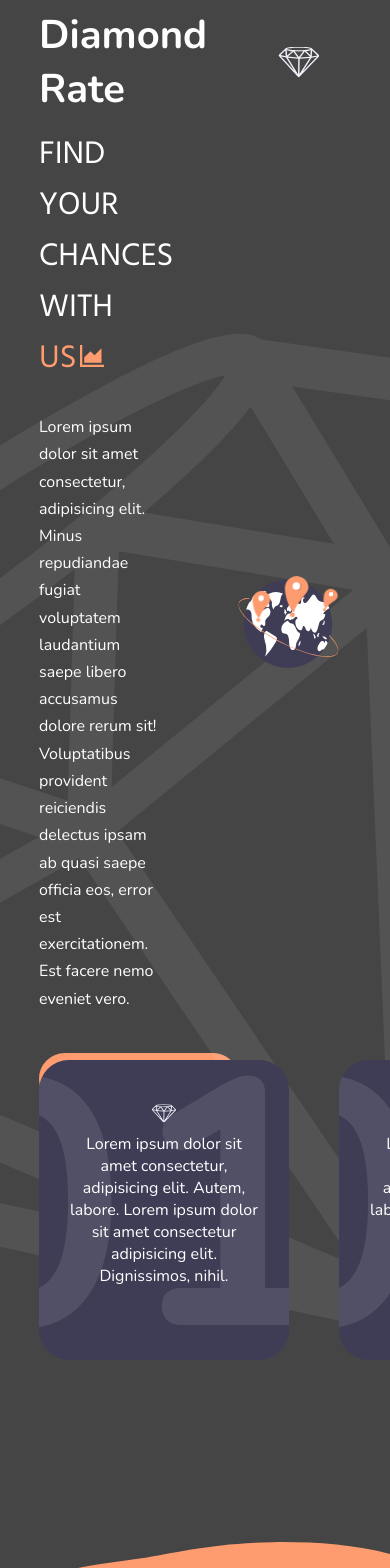
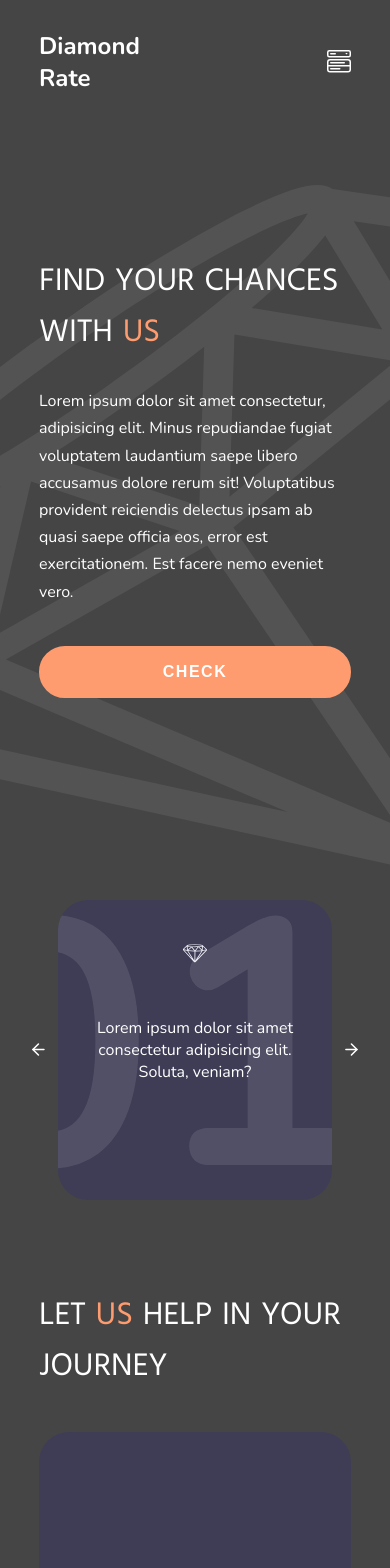
Before and after one commit to bhryniewicz/pl_app, a React (Create React App) app: page / in a window 390 px wide. Shown: the top 1568 px of the page. Built offline with nearby package versions, Linux system fonts and the light colour scheme.

Commit message:
add mobile view to landign page create mobile menu

```diff
--- a/src/components/AnimatedSvg/Aniamted.styles.js
+++ b/src/components/AnimatedSvg/Aniamted.styles.js
@@ -12,6 +12,10 @@ const scaleMarker = keyframes`
 
 export const SvgImage = styled.svg`
   transform: scale(0.8);
+  @media ${({ theme }) => theme.breakpoints.mobile} {
+    display: none;
+  }
+
   .overflow {
     overflow: auto;
   }
--- a/src/components/Cards/Cards.js
+++ b/src/components/Cards/Cards.js
@@ -1,21 +1,79 @@
-import React from 'react';
-import { Wrapper, Card } from './Cards.styles';
+import React, { useEffect, useState } from 'react';
+import { Wrapper, Card, SingleCardWrapper } from './Cards.styles';
+import { FiArrowLeft, FiArrowRight } from 'react-icons/fi';
 
 export const Cards = () => {
-  return (
-    <Wrapper>
-      <Card idx={'1'}>
-        Lorem ipsum dolor sit amet consectetur, adipisicing elit. Autem, labore. Lorem ipsum dolor
-        sit amet consectetur adipisicing elit. Dignissimos, nihil.
-      </Card>
-      <Card idx={'2'}>
-        Lorem ipsum dolor sit amet consectetur, adipisicing elit. Autem, labore. Lorem ipsum dolor
-        sit amet consectetur adipisicing elit. Dignissimos, nihil.
-      </Card>
-      <Card idx={'3'}>
-        Lorem ipsum dolor sit amet consectetur, adipisicing elit. Autem, labore. Lorem ipsum dolor
-        sit amet consectetur adipisicing elit. Dignissimos, nihil.
-      </Card>
-    </Wrapper>
-  );
+  const [width, setWidth] = useState(window.innerWidth);
+  const [cardNum, setCardNum] = useState(0);
+
+  const arrowStyles = {
+    fontSize: '45px',
+    color: 'white',
+    transform: 'translateX(10px)',
+  };
+
+  const arrowLeft = {
+    ...arrowStyles,
+    transform: 'translateX(-10px)',
+  };
+
+  const contentData = [
+    {
+      id: '1',
+      content: ' Lorem ipsum dolor sit amet consectetur adipisicing elit. Soluta, veniam?',
+    },
+    {
+      id: '2',
+      content: ' Lorem ipsum dolor sit amet consectetur adipisicing elit. Soluta, veniam?',
+    },
+    {
+      id: '3',
+      content: ' Lorem ipsum dolor sit amet consectetur adipisicing elit. Soluta, veniam?',
+    },
+  ];
+
+  const incrementNum = () => {
+    setCardNum(cardNum + 1);
+
+    if (cardNum >= contentData.length - 1) {
+      setCardNum(0);
+    }
+  };
+
+  const decrementNum = () => {
+    setCardNum(cardNum - 1);
+    if (cardNum <= 0) {
+      setCardNum(contentData.length - 1);
+    }
+  };
+
+  useEffect(() => {
+    const handleWindowResize = () => setWidth(window.innerWidth);
+
+    window.addEventListener('resize', () => handleWindowResize());
+
+    return window.removeEventListener('resize', () => handleWindowResize);
+  }, []);
+
+  if (width > 416) {
+    return (
+      <Wrapper>
+        {contentData.map(({ id, content }) => {
+          return (
+            <Card id={id} key={id}>
+              {content}
+            </Card>
+          );
+        })}
+      </Wrapper>
+    );
+  } else {
+    return (
+      <SingleCardWrapper>
+        <FiArrowLeft onClick={decrementNum} style={arrowLeft} />
+        <Card id={contentData[cardNum]?.id}>{contentData[cardNum]?.content}</Card>
+        <FiArrowRight onClick={incrementNum} style={arrowStyles} />
+      </SingleCardWrapper>
+    );
+  }
 };
--- a/src/components/Cards/Cards.styles.js
+++ b/src/components/Cards/Cards.styles.js
@@ -9,6 +9,12 @@ export const Wrapper = styled.div`
   grid-template-columns: repeat(3, minmax(250px, 1fr));
   z-index: 1000;
   grid-gap: 0 50px;
+`;
+
+export const SingleCardWrapper = styled.div`
+  display: flex;
+  align-items: center;
+  margin-top: 80px;
 `;
 
 export const Card = styled.div`
@@ -26,7 +32,7 @@ export const Card = styled.div`
   text-align: center;
 
   &::before {
-    content: '0${(props) => props.idx}';
+    content: '0${(props) => props.id}';
     display: block;
     position: absolute;
     top: 50%;
--- a/src/components/ContactForm/ConractForm.styles.js
+++ b/src/components/ContactForm/ConractForm.styles.js
@@ -5,6 +5,12 @@ export const Wrap = styled.div`
   flex-direction: column;
   grid-column: 4/5;
   grid-row: 1/3;
+
+  @media ${({ theme }) => theme.breakpoints.mobile} {
+    width: 80%;
+    margin: 0 auto;
+    margin-top: 40px;
+  }
 `;
 
 export const Title = styled.h2`
@@ -14,6 +20,10 @@ export const Title = styled.h2`
   margin-top: ${({ isList }) => (isList ? '20px' : '0')};
   color: ${({ theme }) => theme.colors.primaryBackground};
   font-family: ${({ theme }) => theme.fontFamilies.titleFont};
+
+  @media ${({ theme }) => theme.breakpoints.mobile} {
+    display: none;
+  }
 `;
 
 export const Contact = styled.div`
@@ -78,4 +88,8 @@ export const Button = styled.button`
   &:focus {
     outline: none;
   }
+
+  @media ${({ theme }) => theme.breakpoints.mobile} {
+    width: 100%;
+  }
 `;
--- a/src/components/Footer/Footer.styles.js
+++ b/src/components/Footer/Footer.styles.js
@@ -4,10 +4,14 @@ import { Wave } from 'assets/images';
 export const Wrapper = styled.div`
   height: 80vh;
   width: 100%;
-  margin-top: 180px;
   background-color: ${({ theme }) => theme.colors.orange};
   margin-top: 180px;
   position: relative;
+
+  @media ${({ theme }) => theme.breakpoints.mobile} {
+    height: fit-content;
+    margin-top: 120px;
+  }
 
   &::before {
     content: url(${Wave});
@@ -15,6 +19,10 @@ export const Wrapper = styled.div`
     display: block;
     position: absolute;
     width: 100%;
+
+    @media ${({ theme }) => theme.breakpoints.mobile} {
+      top: -85px;
+    }
   }
 `;
 
@@ -25,9 +33,13 @@ export const WidthWrapper = styled.div`
   display: grid;
   grid-template-columns: repeat(2, 270px) 70px 1fr;
   grid-template-rows: 1fr 120px;
+
+  @media ${({ theme }) => theme.breakpoints.mobile} {
+    width: auto;
+    display: flex;
+    flex-direction: column;
+  }
 `;
-
-
 
 export const Socials = styled.div`
   display: flex;
@@ -35,6 +47,11 @@ export const Socials = styled.div`
   justify-content: center;
   grid-column: 1/3;
   grid-row: 2/3;
+
+  @media ${({ theme }) => theme.breakpoints.mobile} {
+    padding-top: 50px;
+    order: 5;
+  }
 `;
 
 export const Column = styled.div`
--- a/src/components/Header/Header.js
+++ b/src/components/Header/Header.js
@@ -1,7 +1,8 @@
-import React, { useEffect, useState } from 'react';
+import React, { useState } from 'react';
 import { Wrapper, NavEl, Image, NavButton, MenuWrapper, Title } from './Header.styles';
 import { Diamond } from 'assets/images';
 import { MobileNav } from 'components/MobileNav/MobileNav';
+import { BsMenuButtonWide } from 'react-icons/bs';
 
 export const Header = () => {
   const [show, setShow] = useState(false);
@@ -10,9 +11,10 @@ export const Header = () => {
     setShow(!show);
   };
 
-  useEffect(() => {
-    console.log(show);
-  }, [show]);
+  const menuStyles = {
+    fontSize: '24px',
+    color: '#fff',
+  };
 
   return (
     <MenuWrapper>
@@ -23,14 +25,14 @@ export const Header = () => {
         <NavEl>Statistic</NavEl>
         <NavButton>Go live</NavButton>
       </Wrapper>
-      <Wrapper mobile>
+      <Wrapper mobile="true">
         <Title>
           Diamond
           <br />
           Rate
         </Title>
-        <Image mobile src={Diamond} alt="123" onClick={handleToggleMenu} />
-        {show && <MobileNav show={show} setShow={setShow} />}
+        {!show && <BsMenuButtonWide mobile="true" onClick={handleToggleMenu} style={menuStyles} />}
+        {show && <MobileNav show={show} setShow={setShow} menuStyles={menuStyles} />}
       </Wrapper>
     </MenuWrapper>
   );
--- a/src/components/Header/Header.styles.js
+++ b/src/components/Header/Header.styles.js
@@ -10,7 +10,7 @@ export const Wrapper = styled.div`
 
   @media ${({ theme }) => theme.breakpoints.mobile} {
     display: ${({ mobile }) => (mobile ? 'flex' : 'none')};
-    margin-bottom: 200px;
+    margin-bottom: 60px;
   }
 `;
 
@@ -79,6 +79,6 @@ export const MenuWrapper = styled.div`
 
 export const Title = styled.h1`
   color: white;
-  font-size: 40px;
+  font-size: ${({ theme }) => theme.fontSizes.medium};
   font-weight: bold;
 `;
--- a/src/components/Landing/Landing.js
+++ b/src/components/Landing/Landing.js
@@ -13,11 +13,7 @@ export const Landing = () => {
     <Wrapper>
       <Description>
         <Title>
-          Find your chances with{' '}
-          <span>
-            us
-            <AiOutlineAreaChart style={chartStyle} />
-          </span>
+          Find your chances with <span>us</span>
         </Title>
         <Paragraph>
           Lorem ipsum dolor sit amet consectetur, adipisicing elit. Minus repudiandae fugiat
--- a/src/components/Landing/Landing.styles.js
+++ b/src/components/Landing/Landing.styles.js
@@ -10,12 +10,18 @@ export const Wrapper = styled.div`
 
   &::before {
     content: url(${Diamond});
-    display: block;
     position: absolute;
     right: 100px;
     bottom: -50px;
     opacity: 0.08;
     transform: scale(8) rotate(-35deg);
+    pointer-events: none;
+
+    @media ${({ theme }) => theme.breakpoints.mobile} {
+      right: 0;
+      bottom: 150px;
+      transform: rotate(-35deg) scale(5.5);
+    }
   }
 `;
 
@@ -24,6 +30,11 @@ export const Description = styled.div`
   flex-direction: column;
   max-width: 60%;
   padding-right: 60px;
+
+  @media ${({ theme }) => theme.breakpoints.mobile} {
+    max-width: 100%;
+    padding-right: 0;
+  }
 `;
 
 export const Title = styled.h1`
@@ -66,6 +77,7 @@ export const Button = styled.button`
   transition: background-color 0.3s;
   margin: 10px 0;
   border: 2px solid ${({ theme }) => theme.colors.orange};
+  z-index: 500;
 
   &:focus {
     outline: none;
@@ -75,4 +87,8 @@ export const Button = styled.button`
     background-color: transparent;
     color: ${({ theme }) => theme.colors.orange};
   }
+
+  @media ${({ theme }) => theme.breakpoints.mobile} {
+    width: 100%;
+  }
 `;
--- a/src/components/MobileNav/MobileNav.js
+++ b/src/components/MobileNav/MobileNav.js
@@ -1,13 +1,26 @@
-import React, { useState } from 'react';
-import { Wrapper } from './MobileNav.styles';
+import React from 'react';
+import { Wrapper, El, ElWrapper } from './MobileNav.styles';
+import { BsDoorClosed } from 'react-icons/bs';
 
-export const MobileNav = ({ show, setShow }) => {
+export const MobileNav = ({ show, setShow, menuStyles }) => {
+  const handleCloseMenu = () => {
+    setShow(!show);
+  };
+
+  const position = {
+    ...menuStyles,
+    alignSelf: 'flex-end',
+  };
+
   return (
     <Wrapper>
-      <a>home</a>
-      <a>standings</a>
-      <a>Statistic</a>
-      <a>Go live</a>
+      <BsDoorClosed onClick={handleCloseMenu} style={position} />
+      <ElWrapper>
+        <El>home</El>
+        <El>standings</El>
+        <El>Statistic</El>
+        <El>Go live</El>
+      </ElWrapper>
     </Wrapper>
   );
 };
--- a/src/components/MobileNav/MobileNav.styles.js
+++ b/src/components/MobileNav/MobileNav.styles.js
@@ -2,4 +2,27 @@ import styled from 'styled-components';
 
 export const Wrapper = styled.nav`
   display: flex;
+  flex-direction: column;
+  position: fixed;
+  inset: 0;
+  background-color: ${({ theme }) => theme.colors.cardBackground};
+  z-index: 1000;
+  padding: 40px 10%;
 `;
+
+export const ElWrapper = styled.div`
+  width: 100%;
+  height: 100%;
+  display: flex;
+  flex-direction: column;
+  align-items: center;
+  justify-content: center;
+`;
+
+export const El = styled.a`
+  color: ${({ theme }) => theme.colors.white};
+  text-transform: uppercase;
+  padding: 15px 0;
+  font-size: ${({ theme }) => theme.fontSizes.big};
+  font-family: ${({ theme }) => theme.fontFamilies.titleFont};
+`;
--- a/src/components/ShowOffers/ShowOffers.styles.js
+++ b/src/components/ShowOffers/ShowOffers.styles.js
@@ -9,7 +9,12 @@ export const Wrapper = styled.div`
   z-index: 10;
   margin-bottom: 60px;
 
+  @media ${({ theme }) => theme.breakpoints.mobile} {
+    padding: 90px 0 0;
+  }
+
   &::before {
+    display: none;
     content: url(${Blob});
     position: absolute;
     z-index: -1;
@@ -20,6 +25,7 @@ export const Wrapper = styled.div`
   }
 
   &::after {
+    display: none;
     content: url(${Blob});
     position: absolute;
     z-index: -1;
@@ -66,4 +72,8 @@ export const Paragraph = styled.p`
   span {
     color: ${({ theme }) => theme.colors.orange};
   }
+
+  @media ${({ theme }) => theme.breakpoints.mobile} {
+    margin-top: 40px;
+  }
 `;
```
